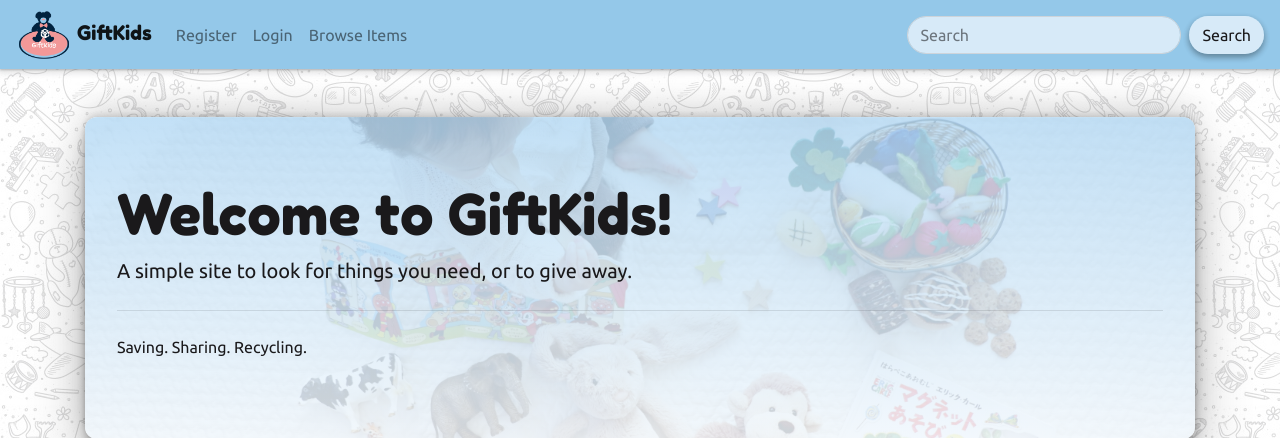
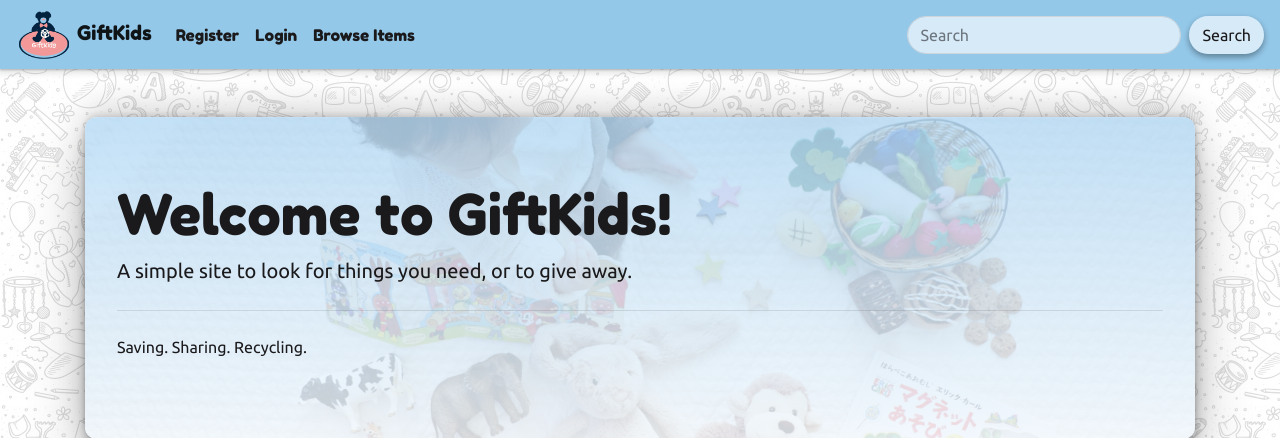
Before and after one commit to 4forces/CI-MS3-project3, a Flask app: page / in a window 1280 px wide. Shown: the top 438 px of the page. Run offline with Flask 2, Linux system fonts and the light colour scheme; some libraries are stand-ins or nearby versions.

Commit message:
Change Navbar link font and color. Ditto for :hover

```diff
--- a/static/main.css
+++ b/static/main.css
@@ -89,6 +89,17 @@ a:link, a:visited, a:hover, a:active {
   background-color: #94c8e9 !important;
   box-shadow: rgba(60, 64, 67, 0.3) 0px 1px 2px 0px, rgba(60, 64, 67, 0.15) 0px 2px 6px 2px;
   padding: 0.1rem 1rem
+}
+
+.navbar-light .navbar-nav .nav-link {
+    font-family: "Fredoka One", cursive;
+    color: #1a191b;
+}
+
+.navbar-light:hover .navbar-nav:hover .nav-link:hover {
+    text-shadow: 2px 2px 5px #fe7690;
+    /* transform: scale(1.075); */
+    color: #b0384e;
 }
 
 #logo {
```
